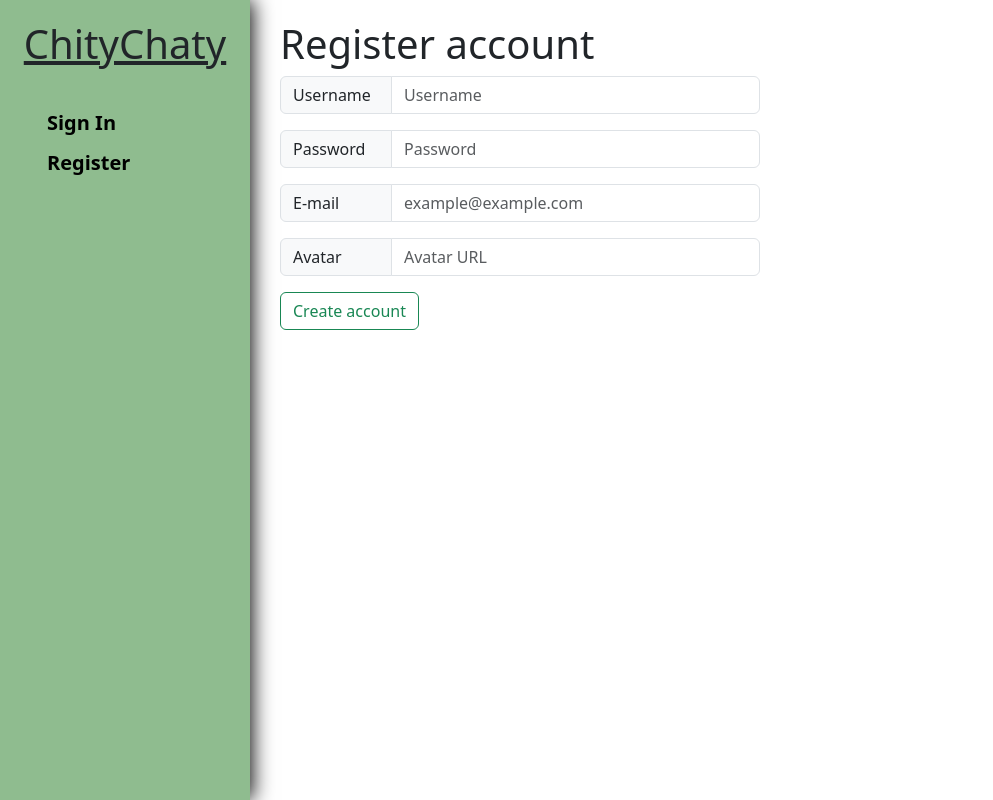
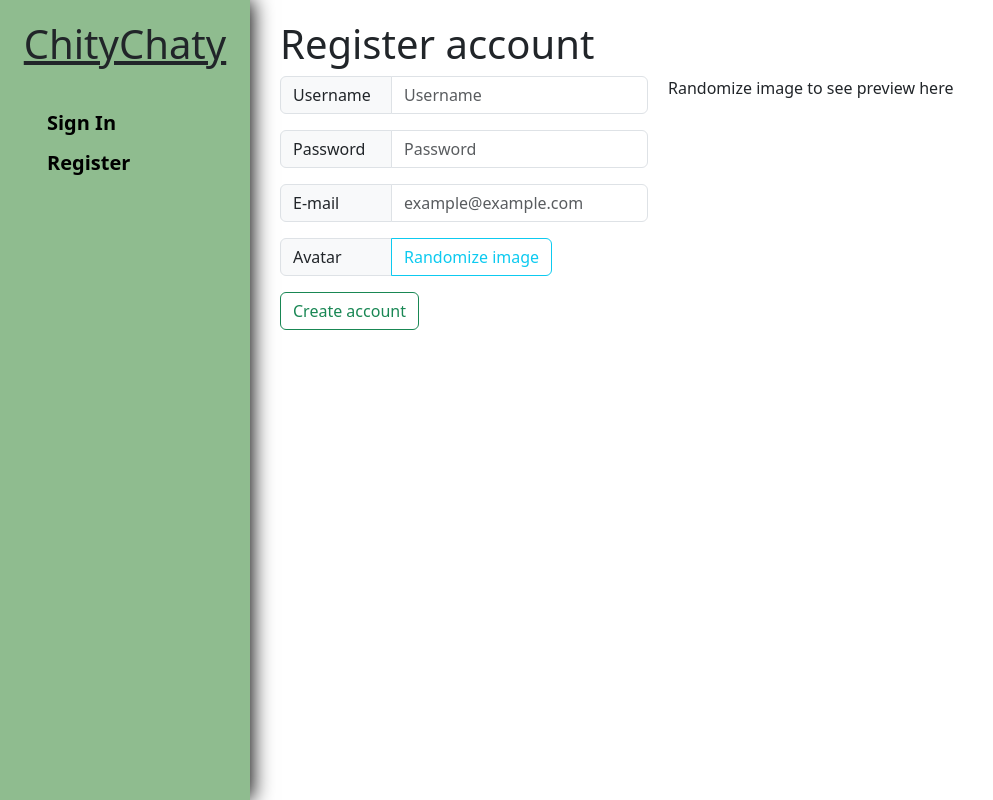
Before and after one commit to Frommflin/awj_chatapp, a React (Vite) app: page /register in a window 1280 px wide. Shown: the whole page, without its empty margins (0-993 px from the left). Built offline with nearby package versions, Linux system fonts and the light colour scheme.

Commit message:
Adding image generation in registraion

```diff
--- a/src/pages/Register.jsx
+++ b/src/pages/Register.jsx
@@ -1,9 +1,32 @@
-import React from 'react'
+import React, { useState } from 'react'
 import './register.sass'
 import { useNavigate } from 'react-router-dom'
 
 const Register = () => {
   const navigate = useNavigate()
+
+  const [user, setUser] = useState({
+    username: '',
+    password: '',
+    email: '',
+    avatar: ''
+  })
+
+  const updateUser = (e) => {
+    setUser({ ...user, [e.target.name]: e.target.value})
+  }
+
+  const randomizeAvatar = () => {
+    setUser({ ...user, avatar: `https://picsum.photos/200?random=${Math.floor(Math.random() * 1000)}`})
+  }
+
+  const isValidUrl = (link) => {
+    try {
+      return Boolean(new URL(link))
+    } catch {
+      return false
+    }
+  }
 
   const handleRegistration = (e) => {
     e.preventDefault()
@@ -14,46 +37,80 @@ const Register = () => {
   return (
     <form id='register' onSubmit={handleRegistration}>
         <h1>Register account</h1>
+        <div id='formContent'>
+          <div>
             <div className="input-group mb-3">
-            <span id='username' className="input-group-text">Username</span>
+              <span id='user' className="input-group-text">Username</span>
               <input
                 type="text"
+                name='username'
                 placeholder="Username"
+                value={user.username}
                 className="form-control"
                 aria-label="Username"
-              aria-describedby="username"
+                aria-describedby="user"
+                onChange={updateUser}
               />
             </div>
             <div className="input-group mb-3">
-            <span id='password' className="input-group-text">Password</span>
+                <span id='pwd' className="input-group-text">Password</span>
                 <input
                   type="password"
+                  name='password'
                   placeholder="Password"
+                  value={user.password}
                   className="form-control"
                   aria-label="Password"
-              aria-describedby="password"
+                  aria-describedby="pwd"
+                  onChange={updateUser}
                 />
             </div>
             <div className="input-group mb-3">
-            <span id='email' className="input-group-text">E-mail</span>
+                <span id='e-mail' className="input-group-text">E-mail</span>
                 <input
                   type="email"
+                  name='email'
                   placeholder="example@example.com"
+                  value={user.email}
                   className="form-control"
                   aria-label="Email"
-              aria-describedby="email"
+                  aria-describedby="e-mail"
+                  onChange={updateUser}
                 />
             </div>
             <div className="input-group mb-3">
-            <span id='avatar' className="input-group-text">Avatar</span>
+                <span id='profileimg' className="input-group-text">Avatar</span>
                 <input
-              type="url"
-              placeholder="Avatar URL"
-              className="form-control"
+                  type="hidden"
+                  name='avatar'
+                  value={user.avatar}
                   aria-label="Avatar"
-              aria-describedby="avatar"
+                  aria-describedby="profileimg"
                 />
+                <button
+                  className='btn btn-outline-info'
+                  type='button'
+                  title='Randomize avatar'
+                  onClick={randomizeAvatar}
+                >
+                  Randomize image
+                </button>
             </div>
+          </div>
+
+          <div>
+            {(isValidUrl(user.avatar) && (
+              <img
+                src={user.avatar}
+                alt='Profile image preview'
+                className='img-thumbnail rounded'
+              />
+            )) || (!isValidUrl(user.avatar) && (
+              <p>Randomize image to see preview here</p>
+            ))}
+          </div>
+        </div>
+
         <button type='submit' className='btn btn-outline-success'>Create account</button>
     </form>
   )
--- a/src/pages/register.sass
+++ b/src/pages/register.sass
@@ -1,5 +1,10 @@
 
 #register
-    width: 30rem
+    width: 50rem
     .input-group-text
         width: 7rem
+
+#formContent
+    display: flex
+    flex-wrap: wrap
+    gap: 20px
```
Lines whose indentation alone changed are shown as unchanged.
